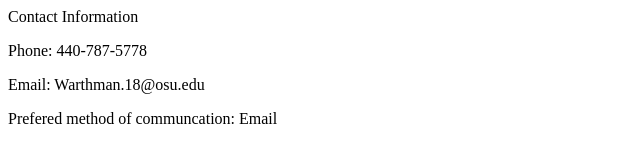
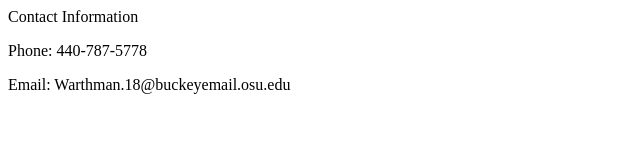
Before and after one commit to Trevor-Warthman/ContactInfo, a plain HTML site: page index.html in a window 1280 px wide. Shown: the whole page, without its empty margins (0-640 px from the left). Drawn offline with Linux system fonts and the light colour scheme.

Commit message:
Update index.html

```diff
--- a/index.html
+++ b/index.html
@@ -2,7 +2,6 @@
   <head> Contact Information </head>
   <body>
     <p> Phone: 440-787-5778 </p>
-    <p> Email: Warthman.18@osu.edu </p>
-    <p> Prefered method of communcation: Email</p>
+    <p> Email: Warthman.18@buckeyemail.osu.edu </p>
   </body>
 </html>
```
